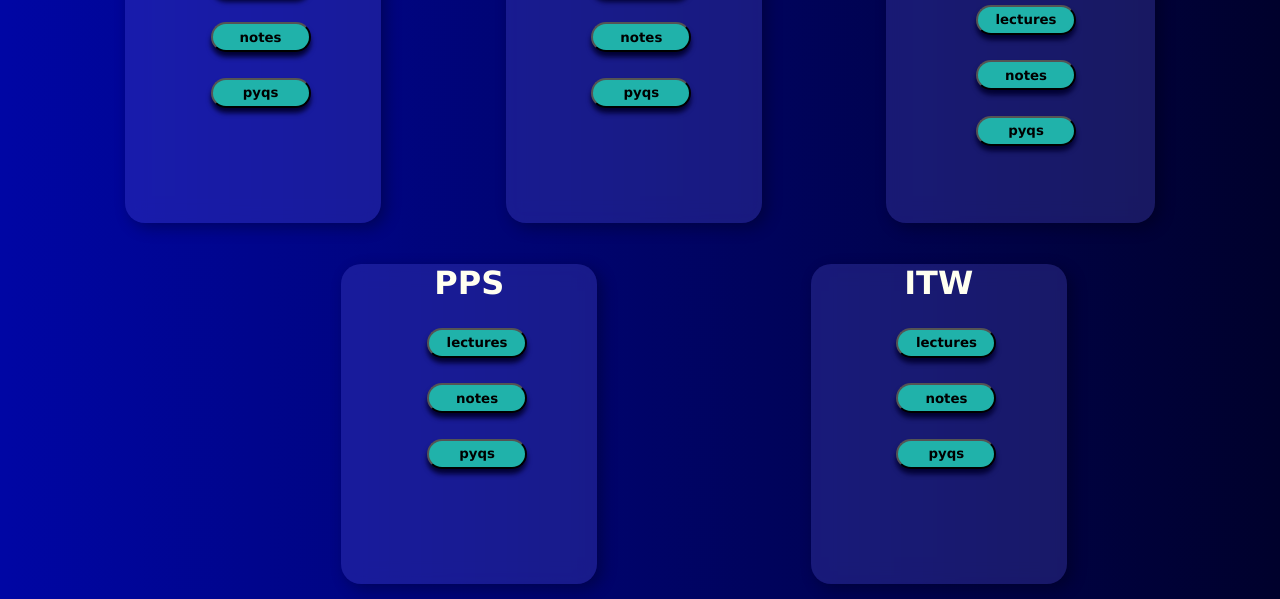
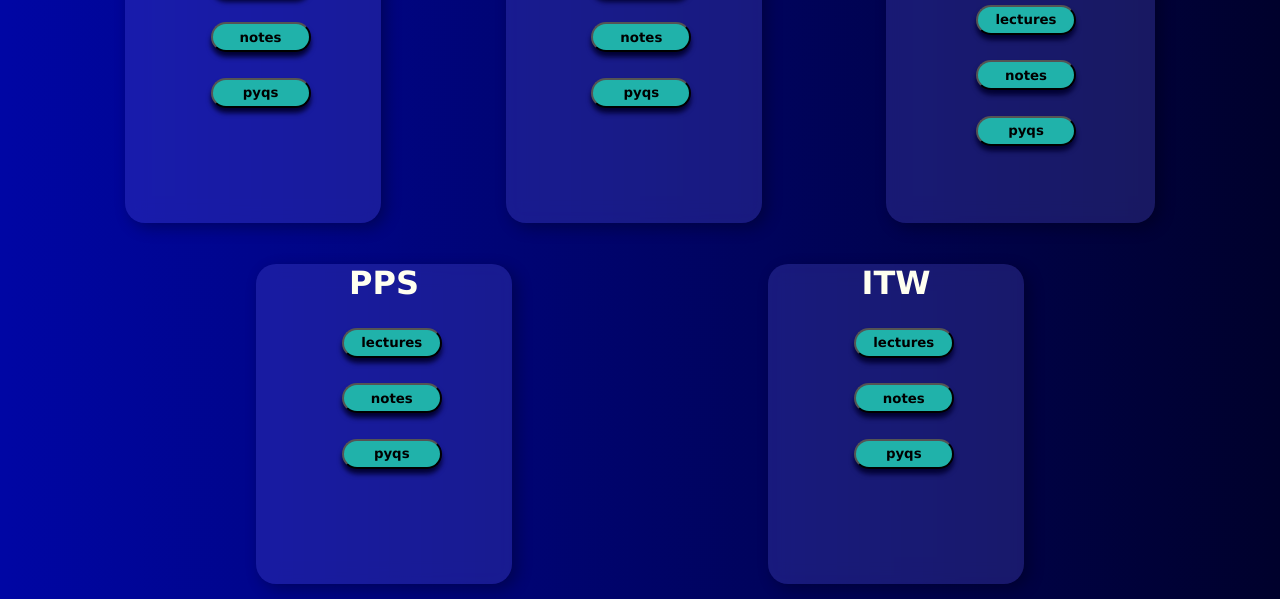
Before and after one commit to ri5huuu/first-sem-study-resources, a plain HTML site: page index.html in a window 1280 px wide. Shown: the part 201-800 px from the top of the page. Drawn offline with nearby package versions, Linux system fonts and the light colour scheme.

Commit message:
styles.css

```diff
--- a/styles.css
+++ b/styles.css
@@ -95,7 +95,7 @@ button:hover{
     display: flex;
     align-items: center;
     justify-content: center;
-    justify-content: space-evenly;
+    justify-content:space-evenly;
     border-radius: 20px;
     animation-duration: 3s;
     animation-name: slide-in;
@@ -136,7 +136,7 @@ button:hover{
 .pps{
     height: 40vh;
     width: 20vw;
-    margin-left: 10%;
+    /* margin-left: 10%; */
     border-radius: 20px;
     background-color: chartreuse;
     background-color:rgba(105, 105, 238, 0.232);
@@ -276,7 +276,6 @@ footer em{
     width: 100%;
     background:linear-gradient(to right, rgba(255, 238, 0, 0.709), rgba(255, 111, 0, 0.778));
     font-size: 30px;
-
     cursor: pointer;
 }
 .maincontent .units .unit4{
```
